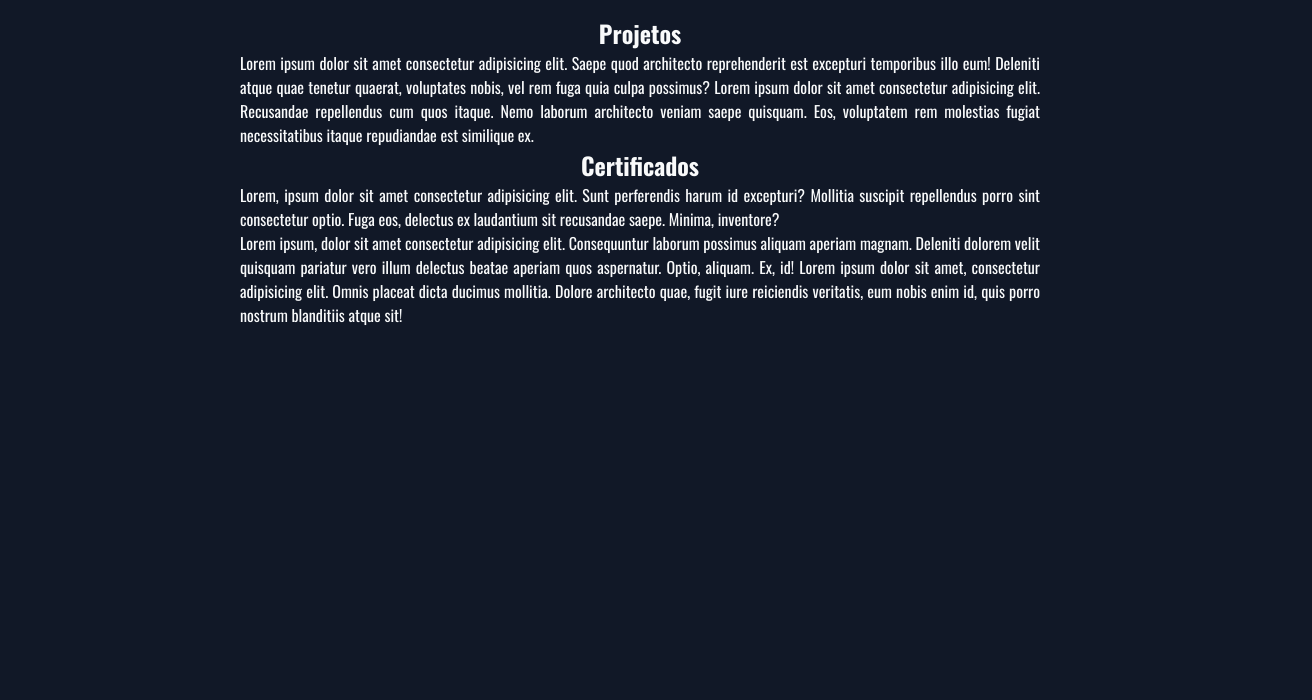
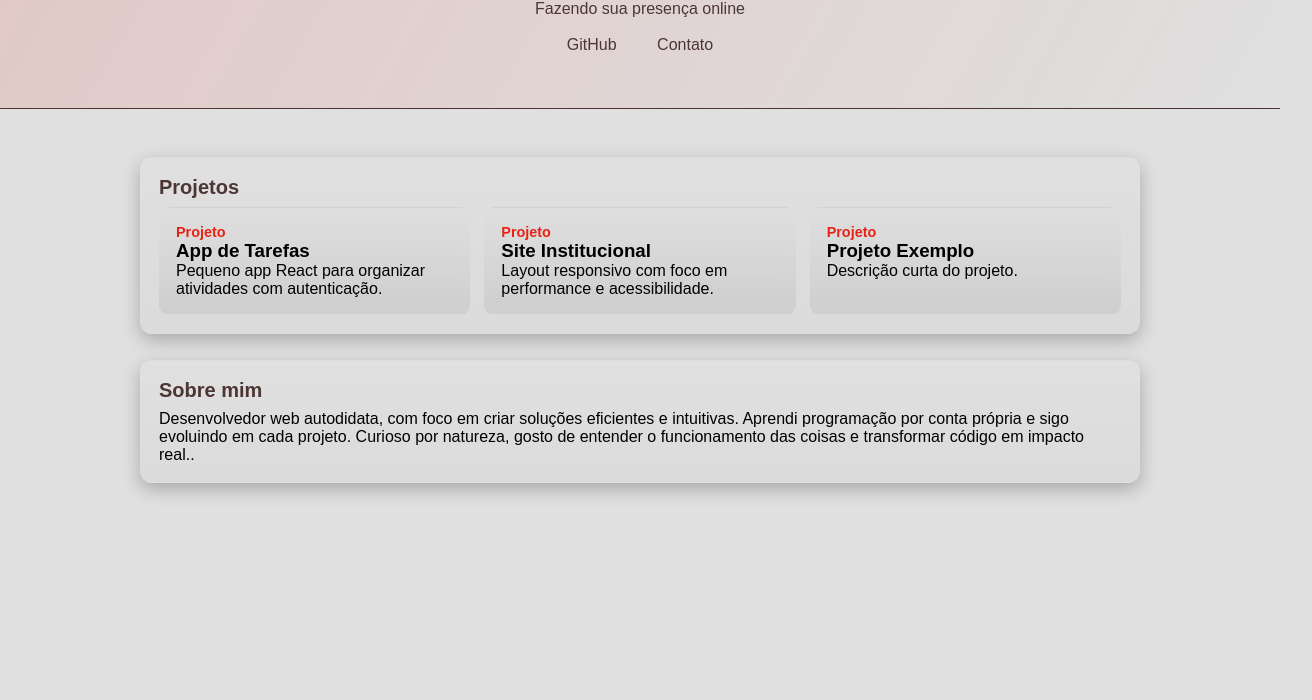
Before and after one commit to WilsonJohne/portifolio, a plain HTML site: page index.html in a window 1280 px wide. Shown: the part 100-800 px from the top of the page, 1312 px wide, since content can reach past the window. Drawn offline with nearby package versions, Linux system fonts and the light colour scheme.

Commit message:
portifolio testes

```diff
--- a/index.html
+++ b/index.html
@@ -1,29 +1,50 @@
 <!DOCTYPE html>
-<html lang="en">
+<html lang="pt-BR">
 <head>
     <meta charset="UTF-8">
     <meta name="viewport" content="width=device-width, initial-scale=1.0">
-    <title>Document</title>
+    <title>Portfólio — Wilson Johne</title>
     <link rel="stylesheet" href="style.css">
 </head>
 <body>
     <header>
-        <h1>Wilson johne</h1>
-        <p>Fazendo sua presensa online</p>
+        <h1>Wilson Johne</h1>
+        <p class="subtitle">Fazendo sua presença online</p>
         <nav>
-            <a href="">github</a>
+            <a href="#" aria-label="GitHub">GitHub</a>
+            <a href="#" aria-label="Contato">Contato</a>
         </nav>
     </header>
     <main>
-        <section>
-            <h1>Projetos</h1>
-            <p>Lorem ipsum dolor sit amet consectetur adipisicing elit. Saepe quod architecto reprehenderit est excepturi temporibus illo eum! Deleniti atque quae tenetur quaerat, voluptates nobis, vel rem fuga quia culpa possimus? Lorem ipsum dolor sit amet consectetur adipisicing elit. Recusandae repellendus cum quos itaque. Nemo laborum architecto veniam saepe quisquam. Eos, voluptatem rem molestias fugiat necessitatibus itaque repudiandae est similique ex.</p>
+        <section class="reveal" id="projetos">
+            <h2 class="section-title">Projetos</h2>
+            <div class="projects">
+                <a class="card" href="https://github.com/seu-usuario/app-tarefas" target="_blank" rel="noopener noreferrer">
+                    <div class="kicker">Projeto</div>
+                    <h3>App de Tarefas</h3>
+                    <p>Pequeno app React para organizar atividades com autenticação.</p>
+                </a>
+                <a class="card" href="https://github.com/seu-usuario/site-institucional" target="_blank" rel="noopener noreferrer">
+                    <div class="kicker">Projeto</div>
+                    <h3>Site Institucional</h3>
+                    <p>Layout responsivo com foco em performance e acessibilidade.</p>
+                </a>
+                <a class="card" href="https://github.com/seu-usuario/outro-projeto" target="_blank" rel="noopener noreferrer">
+                    <div class="kicker">Projeto</div>
+                    <h3>Projeto Exemplo</h3>
+                    <p>Descrição curta do projeto.</p>
+                </a>
+                <!-- adicione mais cards conforme precisar -->
+            </div>
         </section>
-        <section>
-            <h1>Certificados</h1>
-            <p>Lorem, ipsum dolor sit amet consectetur adipisicing elit. Sunt perferendis harum id excepturi? Mollitia suscipit repellendus porro sint consectetur optio. Fuga eos, delectus ex laudantium sit recusandae saepe. Minima, inventore?</p>
-            <p>Lorem ipsum, dolor sit amet consectetur adipisicing elit. Consequuntur laborum possimus aliquam aperiam magnam. Deleniti dolorem velit quisquam pariatur vero illum delectus beatae aperiam quos aspernatur. Optio, aliquam. Ex, id! Lorem ipsum dolor sit amet, consectetur adipisicing elit. Omnis placeat dicta ducimus mollitia. Dolore architecto quae, fugit iure reiciendis veritatis, eum nobis enim id, quis porro nostrum blanditiis atque sit!</p>
+
+        <section class="reveal" id="certificados">
+            <h2 class="section-title">Sobre mim</h2>
+            <p>Desenvolvedor web autodidata, com foco em criar soluções eficientes e intuitivas. Aprendi programação por conta própria e sigo evoluindo em cada projeto. Curioso por natureza, gosto de entender o funcionamento das coisas e transformar código em impacto real..</p>
+
         </section>
     </main>
+
+    <script src="script.js" defer></script>
 </body>
 </html>
--- /dev/null
+++ b/script.js
@@ -0,0 +1,15 @@
+// Simple reveal on scroll
+document.addEventListener('DOMContentLoaded', function () {
+  const reveals = document.querySelectorAll('.reveal');
+
+  const io = new IntersectionObserver((entries) => {
+    entries.forEach(entry => {
+      if (entry.isIntersecting) {
+        entry.target.classList.add('visible');
+        io.unobserve(entry.target);
+      }
+    });
+  }, { threshold: 0.15 });
+
+  reveals.forEach(el => io.observe(el));
+});
--- a/style.css
+++ b/style.css
@@ -1,4 +1,3 @@
-
 @import url('https://fonts.googleapis.com/css2?family=Oswald:wght@200..700&display=swap');
 
 *{
@@ -6,38 +5,126 @@
     padding: 0px;
 }
 :root {
-  --cor-primaria: #dc2626;    /* vermelho forte */
-  --cor-secundaria: #facc15;  /* amarelo dourado */
-  --cor-fundo: #111827;       /* fundo grafite */
-  --cor-texto: #f9fafb;       /* texto claro */
-  --cor-texto-secundario: #d1d5db; /* cinza leve */
-  --cor-borda: #374151;       /* divisões */
+  --cor-primaria: #E62314;    /* vermelho forte */
+  --cor-secundaria: #BB3930;  /* amarelo dourado */
+  --cor-fundo: #80443D;       /* fundo grafite */
+  --cor-texto: #4C3634;       /* texto claro */
+  --cor-texto-secundario: #4C3634; /* cinza leve */
+  --cor-borda: #4C3634;       /* divisões */
+  --container-width: 1000px;
 }
-
 body{
-    font-family: "Oswald", sans-serif;
-    background-color: var(--cor-fundo);
-    color: var(--cor-texto);
-
+    background-color: rgb(224, 224, 224);
+    font-family: Arial, Helvetica, sans-serif;
 }
+/* hero/header */
 header{
     margin: auto;
     text-align: center;
+    padding: 48px 20px;
+    background: linear-gradient(120deg, rgba(232,35,20,0.12), rgba(0,0,0,0));
+    backdrop-filter: blur(2px);
+    border-bottom: 1px solid var(--cor-borda);
+}
+header h1 {
+    font-size: 2.4rem;
+    letter-spacing: 1px;
+    animation: float 6s ease-in-out infinite;
+}
+header p {
+    color: var(--cor-texto-secundario);
+    margin-top: 8px;
+    transition: transform .4s, opacity .4s;
+}
 
+/* nav */
+nav {
+    margin-top: 12px;
 }
+nav a {
+    color: var(--cor-texto);
+    text-decoration: none;
+    margin: 0 8px;
+    padding: 6px 10px;
+    border-radius: 6px;
+    transition: background .25s, transform .15s;
+    display: inline-block;
+}
+nav a:hover {
+    background: rgba(255,255,255,0.04);
+    transform: translateY(-3px);
+    color: var(--cor-primaria);
+}
+
+/* main container tweaks */
 main{
-
-    max-width: 800px;
-    margin: auto;
-    text-align: justify;
+    max-width: var(--container-width);
+    margin: 28px auto;
+    text-align: left;
     padding: 20px;
 }
-h1 {
-    text-align: center;
-    transition: color 0.3s,
-    transform 3s;
+
+/* section/cards */
+section {
+    margin-bottom: 26px;
+    padding: 18px;
+    border-radius: 12px;
+    background: linear-gradient(180deg, rgba(255,255,255,0.02), rgba(0,0,0,0.02));
+    border: 1px solid rgba(255,255,255,0.03);
+    box-shadow: 0 6px 18px rgba(0,0,0,0.25);
 }
-h1:hover {
-    color: var(--cor-primaria);
-    transform: scale(1.05);
+.section-title {
+    font-size: 1.25rem;
+    margin-bottom: 8px;
+    color: var(--cor-texto);
 }
+
+/* project grid */
+.projects {
+    display: grid;
+    grid-template-columns: repeat(auto-fit,minmax(220px,1fr));
+    gap: 14px;
+}
+.card {
+    display: block;            /* permite que <a> envolva todo o cartão */
+    text-decoration: none;     /* remove sublinhado do link */
+    color: inherit;            /* mantém cor do texto do cartão */
+    cursor: pointer;           /* indica clique */
+    background: linear-gradient(180deg, rgba(255,255,255,0.02), rgba(0,0,0,0.06));
+    padding: 16px;
+    border-radius: 10px;
+    transition: transform .28s cubic-bezier(.2,.9,.2,1), box-shadow .28s;
+    border: 1px solid rgba(255,255,255,0.03);
+    backdrop-filter: blur(6px);
+}
+.card:hover {
+    transform: translateY(-6px) scale(1.01);
+    box-shadow: 0 14px 30px rgba(0,0,0,0.35);
+}
+
+/* reveal animation (used with JS) */
+.reveal {
+    opacity: 0;
+    transform: translateY(18px);
+    transition: opacity .6s ease, transform .6s ease;
+}
+.reveal.visible {
+    opacity: 1;
+    transform: translateY(0);
+}
+
+/* small utilities */
+.kicker { color: var(--cor-primaria); font-weight: 600; font-size: .9rem; }
+
+/* subtle floating keyframe */
+@keyframes float {
+    0% { transform: translateY(0px); }
+    50% { transform: translateY(-6px); }
+    100% { transform: translateY(0px); }
+}
+
+/* responsive */
+@media (max-width:600px){
+    header h1 { font-size: 1.6rem; }
+    main { padding: 12px; }
+}
```
